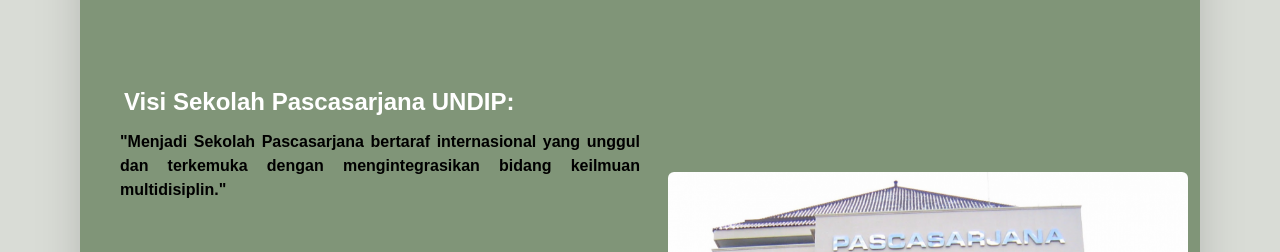
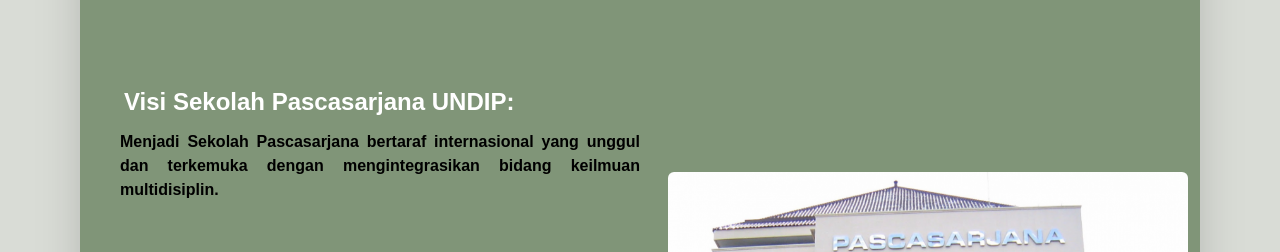
Before and after one commit to Rafiakmal2252/perpus-sps-undip, a Next.js app: page / in a window 1280 px wide. Shown: the part 980-1232 px from the top of the page. Built offline with nearby package versions, Linux system fonts and the light colour scheme.

Commit message:
first commit

```diff
--- a/app/layout.tsx
+++ b/app/layout.tsx
@@ -1,5 +1,4 @@
 import type { Metadata } from "next";
-import localFont from "next/font/local";
 import "./globals.css";
 import { Poppins } from 'next/font/google'
 
--- a/components/about-us.tsx
+++ b/components/about-us.tsx
@@ -15,7 +15,7 @@
             <Image src={PascasarjanaUndip} alt="Pascasarjana Undip" className="rounded-md h-32 mx-auto lg:hidden" />
             <div className=" font-bold mt-4 inline-block text-base text-background">
                 <h2 className="ml-1 lg:font-bold lg:text-2xl">Visi Sekolah Pascasarjana UNDIP:</h2>
-                <p className="text-xs leading-5 text-justify font-bold mt-1 text-black lg:text-base lg:font-bold lg:mt-3 lg:mb-11">"Menjadi Sekolah Pascasarjana bertaraf internasional yang unggul dan terkemuka dengan mengintegrasikan bidang keilmuan multidisiplin."</p>
+                <p className="text-xs leading-5 text-justify font-bold mt-1 text-black lg:text-base lg:font-bold lg:mt-3 lg:mb-11">Menjadi Sekolah Pascasarjana bertaraf internasional yang unggul dan terkemuka dengan mengintegrasikan bidang keilmuan multidisiplin.</p>
                 <h2 className="font-bold text-lg mt-5 text-background lg:font-bold lg:text-2xl">Misi Sekolah Pascasarjana UNDIP:</h2>
                 <ul className="text-xs font-semibold mt-3 text-black space-y-2 list-disc list-inside lg:text-base">
                     <li>Menyelenggarakan pendidikan pascasarjana multidisiplin berkualitas yang menghasilkan lulusan unggul, kompetitif, dan berkontribusi pada pengembangan ilmu pengetahuan, teknologi, dan seni.</li>
--- a/components/footer-section.tsx
+++ b/components/footer-section.tsx
@@ -4,7 +4,6 @@
 import { Phone } from 'lucide-react';
 import { Mail } from 'lucide-react';
 import { Instagram } from 'lucide-react';
-import { link } from "fs";
 
 export default function FooterSection() {
     return (
```
